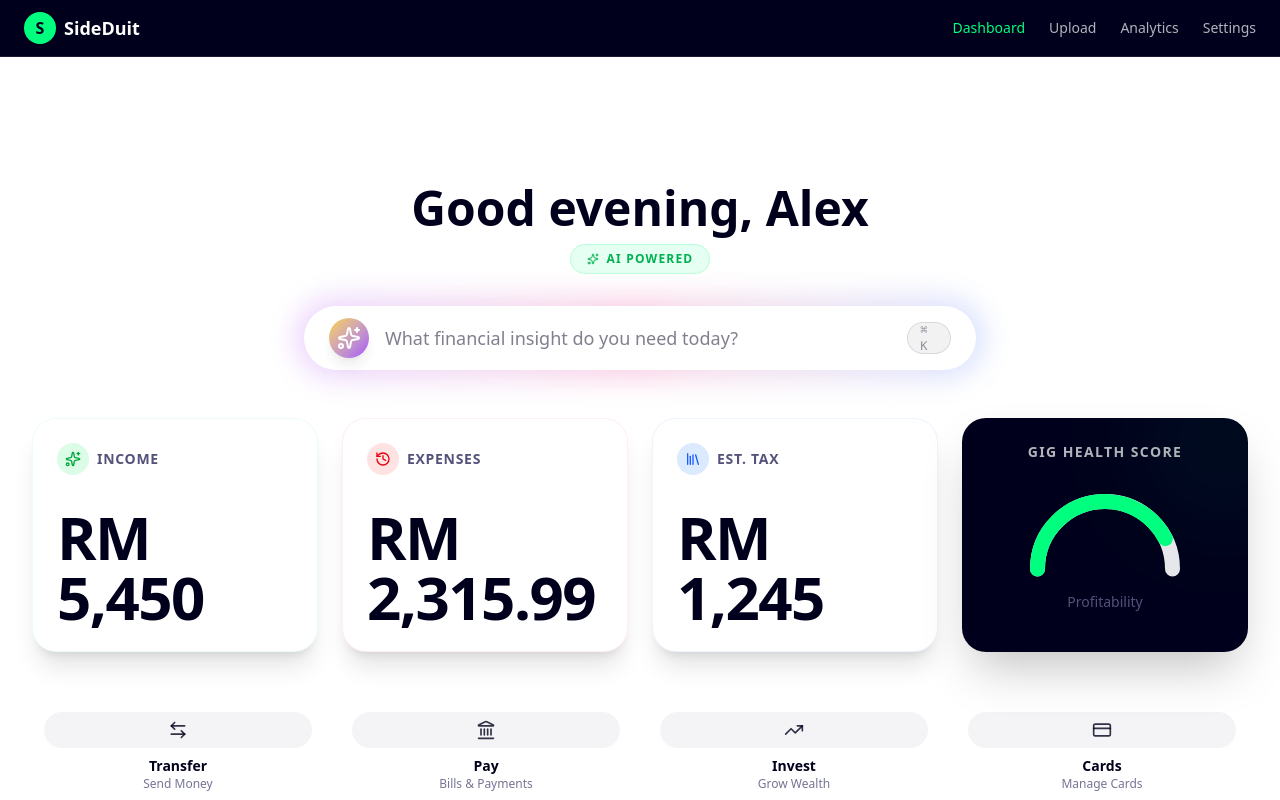
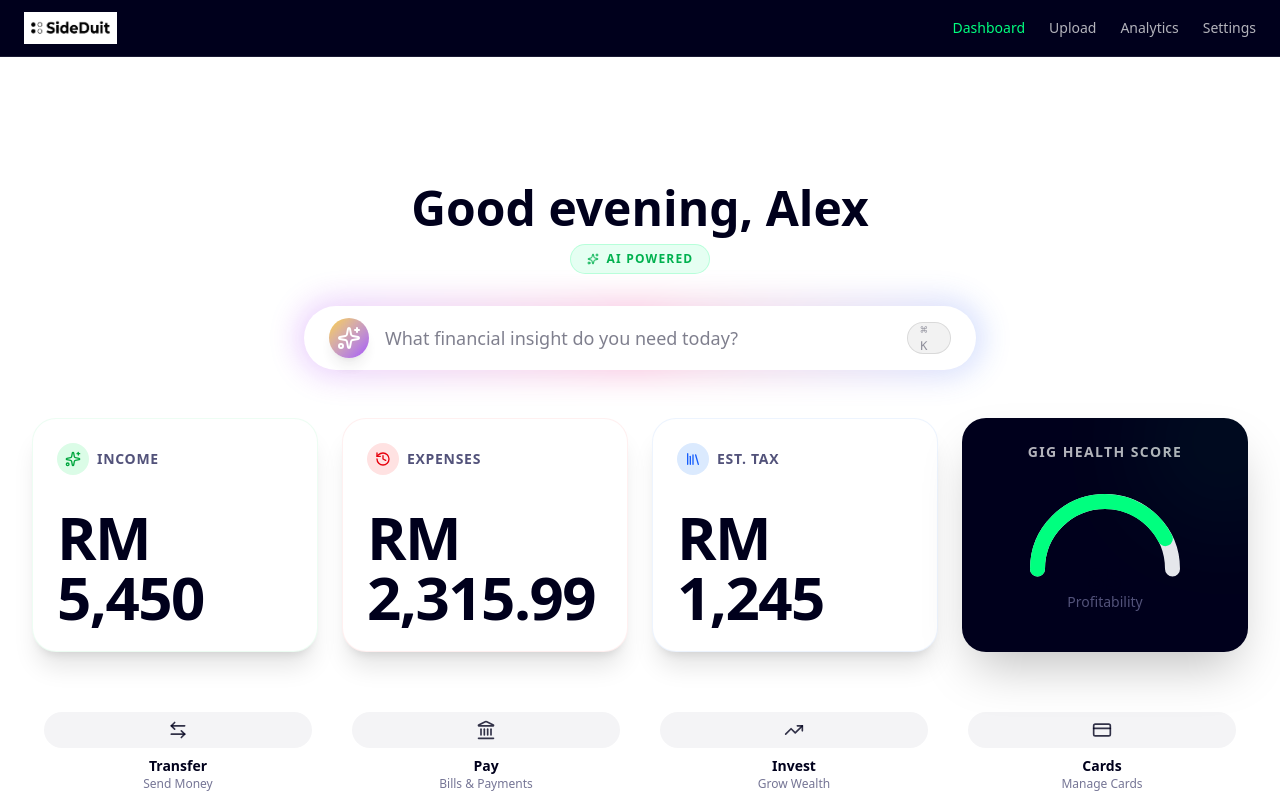
Before and after one commit to wongkaishen/SideDuit, a Next.js app in the folder frontend/: page / in a window 1280 px wide. Shown: the top 800 px of the page. Built offline with nearby package versions, Linux system fonts and the light colour scheme.

Commit message:
added logo on navbar

```diff
--- a/frontend/components/ui/financial-dashboard.tsx
+++ b/frontend/components/ui/financial-dashboard.tsx
@@ -365,5 +365,5 @@ export const FinancialDashboard: React.FC<FinancialDashboardProps> = ({
                 </div>
             </div>
         </div>
-    );
+        );
 };
--- a/frontend/components/ui/navbar.tsx
+++ b/frontend/components/ui/navbar.tsx
@@ -36,10 +36,7 @@ export function Navbar() {
             {/* Desktop Top Navigation */}
             <nav className="hidden md:flex fixed top-0 w-full bg-[#00001c] border-b border-white/10 z-50 px-6 py-3 items-center justify-between text-white">
                 <div className="flex items-center gap-2">
-                    <div className="w-8 h-8 rounded-full bg-[#00ff7f] flex items-center justify-center text-[#00001c] font-bold">
-                        S
-                    </div>
-                    <span className="font-bold text-lg">SideDuit</span>
+                    <img src="/logo.jpg" alt="SideDuit Logo" className="h-8 w-auto object-contain" />
                 </div>
                 <div className="flex gap-6">
                     {navItems.map((item) => (
```
Also changed, not shown: frontend/public/logo.jpg (added).
